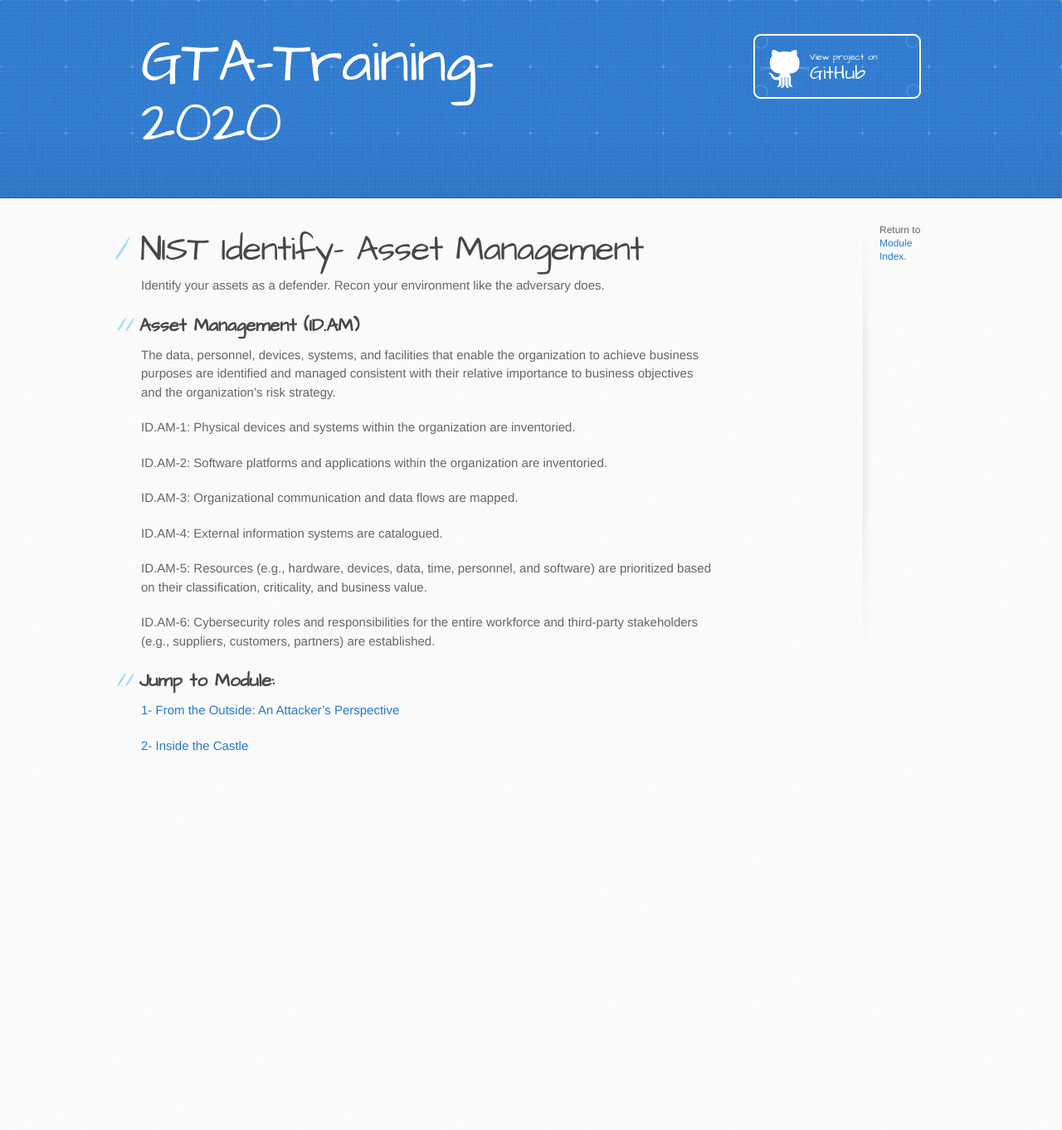
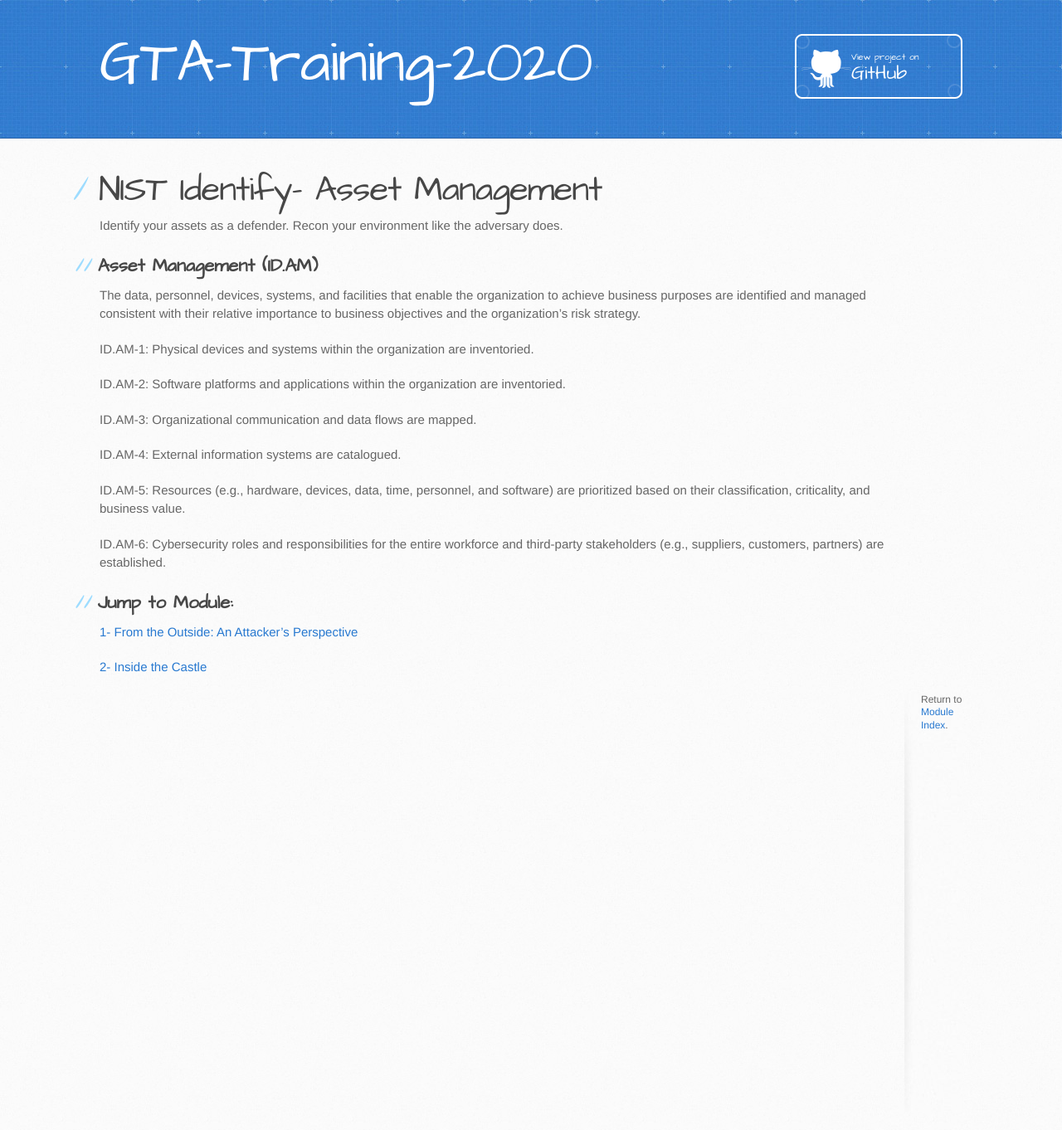
Before and after one commit to GA-CyberWorkforceAcademy/GTA-Training-2020, a Jekyll site: the page built from index.md, in a window 1280 px wide. Shown: the whole page at 83% size. Built offline with Jekyll 4.4.1, drawn with Linux system fonts in a browser that asks for light colours; our own code applies the rules of GitHub Pages for plain Markdown files; the repository's description, which GitHub fills in, is left out; before the commit the page ends 953 px from its top, so only the background shows below that.

Commit message:
Update jekyll-theme-architect.scss

```diff
--- a/_sass/jekyll-theme-architect.scss
+++ b/_sass/jekyll-theme-architect.scss
@@ -32,7 +32,7 @@ header {
 }
 
 header h1 {
-  width: 540px;
+  width: 740px;
   margin-top: 0;
   margin-bottom: 0.2em;
   font-size: 72px;
@@ -43,7 +43,7 @@ header h1 {
 }
 
 header h2 {
-  width: 540px;
+  width: 740px;
   margin-top: 0;
   margin-bottom: 0;
   font-size: 26px;
@@ -55,7 +55,7 @@ header h2 {
 
 .inner {
   position: relative;
-  width: 940px;
+  width: 1040px;
   margin: 0 auto;
 }
 
@@ -66,7 +66,7 @@ header h2 {
 
 #main-content {
   float: left;
-  width: 690px;
+  width: 990px;
 }
 
 #main-content img {
```
